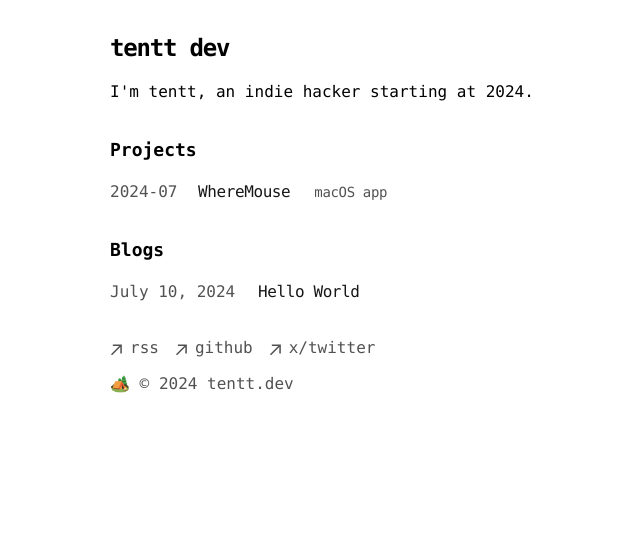
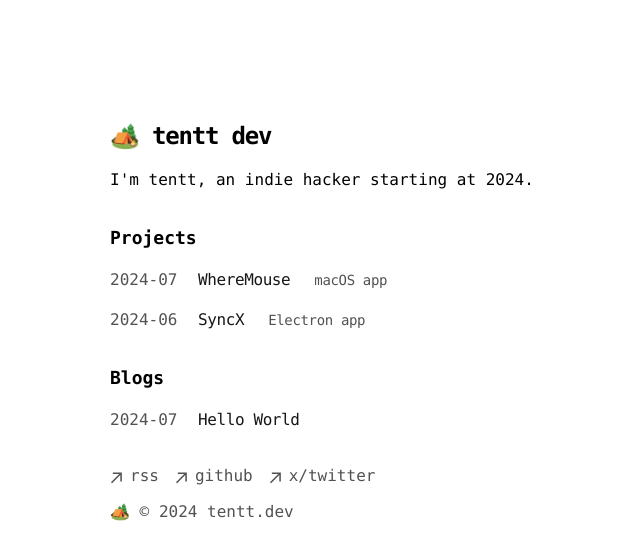
Before and after one commit to heyppen/site.me, a Next.js app: page / in a window 1280 px wide. Shown: the top 560 px of the page, without its empty margins (82-722 px from the left). Built offline with nearby package versions, Linux system fonts and the light colour scheme.

Commit message:
Add project: SyncX

```diff
--- a/app/components/posts.tsx
+++ b/app/components/posts.tsx
@@ -22,8 +22,8 @@ export function BlogPosts() {
             href={`/blog/${post.slug}`}
           >
             <div className="w-full flex flex-row md:flex-row space-x-0 md:space-x-2">
-              <p className="text-neutral-600 dark:text-neutral-400 w-[140px] tabular-nums">
-                {formatDate(post.metadata.publishedAt, false)}
+              <p className="text-neutral-600 dark:text-neutral-400 w-[80px] tabular-nums">
+                {formatDate(post.metadata.publishedAt, true)}
               </p>
               <p className="text-neutral-900 dark:text-neutral-100 tracking-tight">
                 {post.metadata.title}
--- a/app/components/projects.tsx
+++ b/app/components/projects.tsx
@@ -16,6 +16,19 @@ export function Projects() {
           </p>
         </div>
       </Link>
+      <Link className="flex flex-col space-y-1 mb-4" href={`https://www.syncx-app.com`} target="_blank">
+        <div className="w-full flex flex-row items-baseline md:flex-row space-x-0 md:space-x-2">
+          <p className="text-neutral-600 dark:text-neutral-400 w-[80px] tabular-nums">
+            {"2024-06"}
+          </p>
+          <p className="text-neutral-900 dark:text-neutral-100 tracking-tight">
+            {"SyncX"}
+          </p>
+          <p className="text-neutral-600 dark:text-neutral-400 tracking-tight text-sm ml-4">
+            {"Electron app"}
+          </p>
+        </div>
+      </Link>
     </div>
   );
 }
--- a/app/layout.tsx
+++ b/app/layout.tsx
@@ -53,7 +53,7 @@ export default function RootLayout({
         GeistMono.variable
       )}
     >
-      <body className="antialiased max-w-4xl mx-4 mt-8 lg:mx-auto">
+      <body className="antialiased max-w-4xl mx-4 mt-4 lg:mx-auto">
         <main className="flex-auto min-w-0 mt-6 flex flex-col px-2 md:px-0">
           {/* <Navbar /> */}
           {children}
--- a/app/page.tsx
+++ b/app/page.tsx
@@ -3,9 +3,9 @@ import { Projects } from './components/projects'
 
 export default function Page() {
   return (
-    <section>
+    <section className='lg:mt-24'>
       <h1 className="text-2xl font-semibold tracking-tighter">
-        tentt dev
+      🏕️ tentt dev
       </h1>
       <p className="mt-4">
         {`I'm tentt, an indie hacker starting at 2024.`}
--- a/app/utils.ts
+++ b/app/utils.ts
@@ -53,38 +53,25 @@ export function getBlogPosts() {
   return getMDXData(path.join(process.cwd(), 'app', 'blog', 'posts'))
 }
 
-export function formatDate(date: string, includeRelative = false) {
-  let currentDate = new Date()
+export function formatDate(date: string, excludeDay = false) {
   if (!date.includes('T')) {
     date = `${date}T00:00:00`
   }
   let targetDate = new Date(date)
 
-  let yearsAgo = currentDate.getFullYear() - targetDate.getFullYear()
-  let monthsAgo = currentDate.getMonth() - targetDate.getMonth()
-  let daysAgo = currentDate.getDate() - targetDate.getDate()
+  let formatted = `${targetDate.getFullYear()}-${formatMonth(targetDate.getMonth())}`
 
-  let formattedDate = ''
-
-  if (yearsAgo > 0) {
-    formattedDate = `${yearsAgo}y ago`
-  } else if (monthsAgo > 0) {
-    formattedDate = `${monthsAgo}mo ago`
-  } else if (daysAgo > 0) {
-    formattedDate = `${daysAgo}d ago`
-  } else {
-    formattedDate = 'Today'
+  if (!excludeDay) {
+    formatted += `-${targetDate.getDate()}`
   }
 
-  let fullDate = targetDate.toLocaleString('en-us', {
-    month: 'long',
-    day: 'numeric',
-    year: 'numeric',
-  })
+  return formatted
+}
 
-  if (!includeRelative) {
-    return fullDate
+function formatMonth(m: number): string {
+  m++;
+  if (m < 10) {
+    return '0' + m
   }
-
-  return `${fullDate} (${formattedDate})`
+  return '' + m
 }
```
